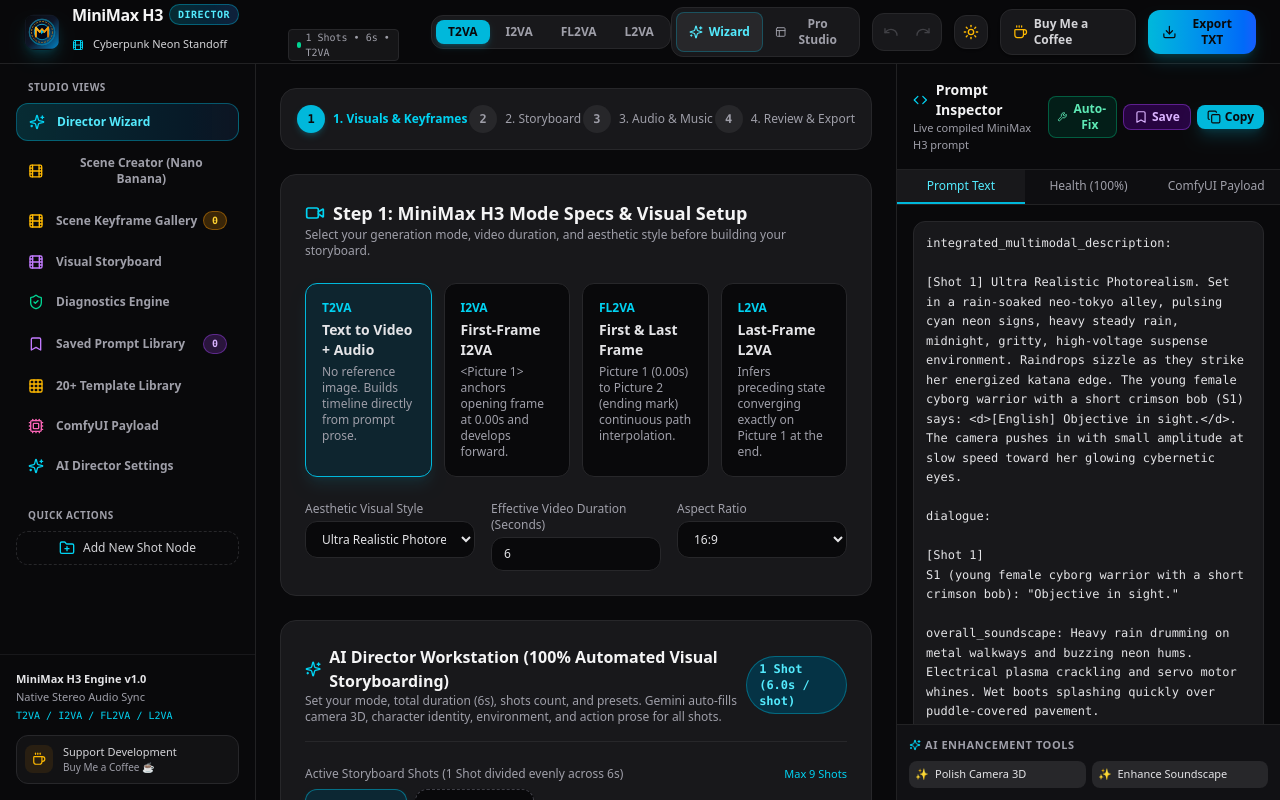
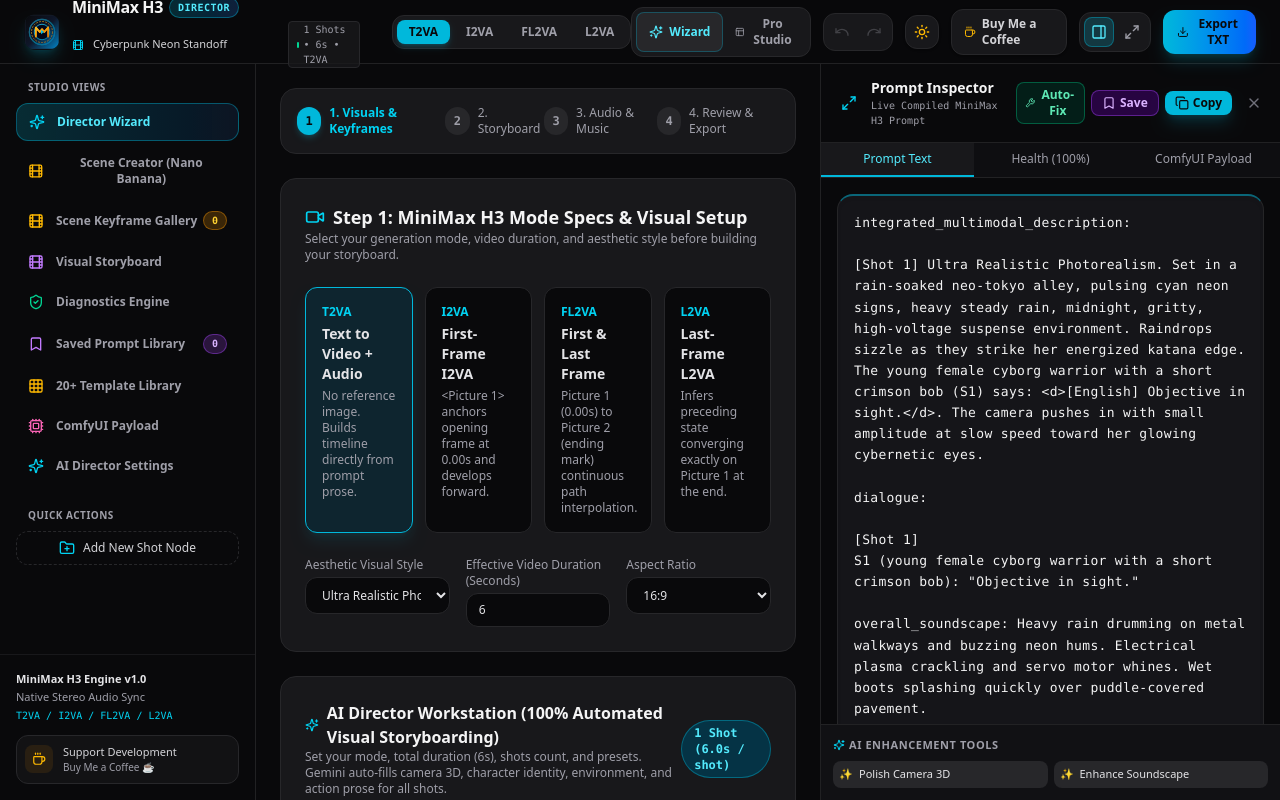
Before and after one commit to theshubzworld/MiniMax-H3-Director, a React (Vite) app: page / in a window 1280 px wide. Built offline with nearby package versions, Linux system fonts and the light colour scheme.

Commit message:
feat: improve Prompt Inspector typography, add expandable widescreen mode & toggle, and clean up director seed presets

```diff
--- a/src/components/ai/AIDirectorPanel.tsx
+++ b/src/components/ai/AIDirectorPanel.tsx
@@ -87,6 +87,7 @@
   const [idea, setIdea] = useState('');
   const [narrativeStyle, setNarrativeStyle] = useState<NarrativeStyle>('Live-Action Realism');
   const [isGenerating, setIsGenerating] = useState(false);
+  const [showAllSeeds, setShowAllSeeds] = useState(false);
 
   const activeShots = project.shots;
   const currentShotCount = activeShots.length;
@@ -293,12 +294,22 @@
 
         {/* Story Vision Seed Quick Presets */}
         <div>
-          <label className="text-xs text-zinc-400 font-medium mb-1.5 flex items-center gap-1.5">
-            <Lightbulb className="w-3.5 h-3.5 text-amber-400" />
-            Quick Story Seed Presets (Click to Load Idea)
-          </label>
-          <div className="flex flex-wrap gap-1.5">
-            {STORY_SEED_PRESETS.map((seed) => (
+          <div className="flex items-center justify-between mb-1.5">
+            <label className="text-xs text-zinc-400 font-medium flex items-center gap-1.5">
+              <Lightbulb className="w-3.5 h-3.5 text-amber-400" />
+              <span>Quick Story Seed Presets (Click to Load Idea)</span>
+            </label>
+            <button
+              type="button"
+              onClick={() => setShowAllSeeds(!showAllSeeds)}
+              className="text-[11px] text-cyan-400 hover:text-cyan-300 font-bold transition-all flex items-center gap-1"
+            >
+              <span>{showAllSeeds ? 'Show Less ▴' : `Browse All (${STORY_SEED_PRESETS.length}) ▾`}</span>
+            </button>
+          </div>
+
+          <div className={`flex flex-wrap gap-1.5 transition-all ${showAllSeeds ? 'max-h-56 overflow-y-auto pr-1 p-2 bg-zinc-950/80 rounded-xl border border-zinc-800' : ''}`}>
+            {(showAllSeeds ? STORY_SEED_PRESETS : STORY_SEED_PRESETS.slice(0, 6)).map((seed) => (
               <button
                 key={seed.label}
                 type="button"
--- a/src/components/inspector/PromptInspector.tsx
+++ b/src/components/inspector/PromptInspector.tsx
@@ -1,18 +1,32 @@
 import React, { useState } from 'react';
 import { useStudioStore } from '../../store/StudioStore';
-import { Copy, Check, Sparkles, Wrench, FileText, Code, Loader2, Bookmark } from 'lucide-react';
+import { Copy, Check, Sparkles, Wrench, FileText, Code, Loader2, Bookmark, X, Maximize2, Minimize2 } from 'lucide-react';
 import { DiagnosticsPanel } from './DiagnosticsPanel';
 import { PromptFormatter } from '../../engine/PromptFormatter';
 import { AIEngine } from '../../ai/AIEngine';
 
 export const PromptInspector: React.FC = () => {
-  const { project, diagnostics, autoFixProject, setProject, savePromptToLibrary } = useStudioStore();
+  const {
+    project,
+    diagnostics,
+    autoFixProject,
+    setProject,
+    savePromptToLibrary,
+    isInspectorOpen,
+    toggleInspectorOpen,
+    isInspectorExpanded,
+    toggleInspectorExpanded,
+  } = useStudioStore();
   const [copied, setCopied] = useState(false);
   const [fixed, setFixed] = useState(false);
   const [saved, setSaved] = useState(false);
   const [isPolishingCam, setIsPolishingCam] = useState(false);
   const [isEnhancingAudio, setIsEnhancingAudio] = useState(false);
   const [activeTab, setActiveTab] = useState<'prompt' | 'health' | 'json'>('prompt');
+
+  if (!isInspectorOpen) return null;
+
+  const widthClass = isInspectorExpanded ? 'w-full md:w-[560px] lg:w-[620px]' : 'w-80 md:w-96 lg:w-[420px] xl:w-[460px]';
 
   const handleCopy = () => {
     navigator.clipboard.writeText(project.compiledPrompt);
@@ -67,15 +81,24 @@
   };
 
   return (
-    <div className="h-full bg-zinc-950 border-l border-zinc-800/80 flex flex-col w-80 lg:w-96 flex-shrink-0">
+    <div className={`h-full bg-zinc-950 border-l border-zinc-800/80 flex flex-col flex-shrink-0 transition-all duration-300 ${widthClass}`}>
       {/* Header */}
-      <div className="p-4 border-b border-zinc-800/80 flex items-center justify-between">
-        <div>
-          <h3 className="font-bold text-sm text-zinc-100 flex items-center gap-2">
-            <Code className="w-4 h-4 text-cyan-400" />
-            Prompt Inspector
-          </h3>
-          <p className="text-[11px] text-zinc-400">Live compiled MiniMax H3 prompt</p>
+      <div className="p-3.5 border-b border-zinc-800/80 flex items-center justify-between gap-2">
+        <div className="flex items-center gap-2">
+          <button
+            type="button"
+            onClick={toggleInspectorExpanded}
+            className="p-1.5 text-zinc-400 hover:text-cyan-400 hover:bg-zinc-900 rounded-lg transition-all"
+            title={isInspectorExpanded ? 'Normal Width (420px)' : 'Expand Widescreen (620px)'}
+          >
+            {isInspectorExpanded ? <Minimize2 className="w-4 h-4 text-purple-400" /> : <Maximize2 className="w-4 h-4 text-cyan-400" />}
+          </button>
+          <div>
+            <h3 className="font-bold text-sm text-zinc-100 flex items-center gap-1.5">
+              <span>Prompt Inspector</span>
+            </h3>
+            <p className="text-[10px] text-zinc-400 font-mono">Live Compiled MiniMax H3 Prompt</p>
+          </div>
         </div>
 
         <div className="flex items-center gap-1.5">
@@ -84,13 +107,13 @@
             onClick={handleAutoFix}
             className={`px-2 py-1 border text-xs font-semibold rounded-lg flex items-center gap-1 transition-all ${
               fixed
-                ? 'bg-emerald-500 text-zinc-950 border-emerald-400 shadow-md shadow-emerald-500/20'
+                ? 'bg-emerald-500 text-zinc-950 border-emerald-400 shadow-md'
                 : 'bg-emerald-950/60 border-emerald-500/40 text-emerald-300 hover:bg-emerald-900/60'
             }`}
             title="Auto-Fix Formatting & Compliance"
           >
             {fixed ? <Check className="w-3.5 h-3.5" /> : <Wrench className="w-3.5 h-3.5" />}
-            <span>{fixed ? 'Fixed!' : 'Auto-Fix'}</span>
+            <span className="hidden sm:inline">{fixed ? 'Fixed!' : 'Auto-Fix'}</span>
           </button>
 
           <button
@@ -104,7 +127,7 @@
             title="Save Prompt to Library"
           >
             {saved ? <Check className="w-3.5 h-3.5" /> : <Bookmark className="w-3.5 h-3.5" />}
-            <span>{saved ? 'Saved!' : 'Save'}</span>
+            <span className="hidden sm:inline">{saved ? 'Saved!' : 'Save'}</span>
           </button>
 
           <button
@@ -114,6 +137,15 @@
           >
             {copied ? <Check className="w-3.5 h-3.5" /> : <Copy className="w-3.5 h-3.5" />}
             <span>{copied ? 'Copied!' : 'Copy'}</span>
+          </button>
+
+          <button
+            type="button"
+            onClick={toggleInspectorOpen}
+            className="p-1 text-zinc-500 hover:text-zinc-200 hover:bg-zinc-900 rounded-lg transition-all ml-1"
+            title="Close Inspector Panel"
+          >
+            <X className="w-4 h-4" />
           </button>
         </div>
       </div>
@@ -160,7 +192,7 @@
       {/* Content */}
       <div className="flex-1 overflow-y-auto p-4 space-y-4">
         {activeTab === 'prompt' && (
-          <div className="bg-zinc-900 border border-zinc-800 rounded-xl p-3 font-mono text-xs text-zinc-200 leading-relaxed whitespace-pre-wrap select-all">
+          <div className="bg-zinc-900/90 border border-zinc-800/90 rounded-2xl p-4 font-mono text-[13px] text-zinc-100 leading-relaxed whitespace-pre-wrap select-all shadow-inner tracking-wide overflow-x-auto border-t-2 border-t-cyan-500/50">
             {project.compiledPrompt}
           </div>
         )}
--- a/src/components/layout/Header.tsx
+++ b/src/components/layout/Header.tsx
@@ -1,12 +1,25 @@
 import React from 'react';
 import { useStudioStore } from '../../store/StudioStore';
 import { useHistoryStore } from '../../store/HistoryStore';
-import { Video, Undo, Redo, Download, Sparkles, Layout, Sun, Moon, Film, Coffee } from 'lucide-react';
+import { Video, Undo, Redo, Download, Sparkles, Layout, Sun, Moon, Film, Coffee, PanelRight, Maximize2, Minimize2 } from 'lucide-react';
 import { MiniMaxMode } from '../../types/project';
 import { PromptFormatter } from '../../engine/PromptFormatter';
 
 export const Header: React.FC = () => {
-  const { project, setProject, updateSettings, setMode, activeView, setActiveView, theme, toggleTheme } = useStudioStore();
+  const {
+    project,
+    setProject,
+    updateSettings,
+    setMode,
+    activeView,
+    setActiveView,
+    theme,
+    toggleTheme,
+    isInspectorOpen,
+    toggleInspectorOpen,
+    isInspectorExpanded,
+    toggleInspectorExpanded,
+  } = useStudioStore();
   const { undo, redo, canUndo, canRedo } = useHistoryStore();
 
   const handleModeChange = (mode: MiniMaxMode) => {
@@ -156,6 +169,37 @@
           <span className="hidden sm:inline">Buy Me a Coffee</span>
         </a>
 
+        {/* Toggle Prompt Inspector & Expand Widescreen Buttons */}
+        <div className="flex items-center gap-1 bg-zinc-900 p-1 rounded-xl border border-zinc-800">
+          <button
+            type="button"
+            onClick={toggleInspectorOpen}
+            className={`p-1.5 rounded-lg text-xs font-semibold flex items-center gap-1 transition-all ${
+              isInspectorOpen
+                ? 'bg-cyan-500/20 text-cyan-300 border border-cyan-500/40'
+                : 'text-zinc-400 hover:text-zinc-200'
+            }`}
+            title={isInspectorOpen ? 'Hide Prompt Inspector' : 'Show Prompt Inspector'}
+          >
+            <PanelRight className="w-4 h-4" />
+          </button>
+
+          {isInspectorOpen && (
+            <button
+              type="button"
+              onClick={toggleInspectorExpanded}
+              className={`p-1.5 rounded-lg text-xs font-semibold transition-all ${
+                isInspectorExpanded
+                  ? 'bg-purple-500/20 text-purple-300 border border-purple-500/40'
+                  : 'text-zinc-400 hover:text-zinc-200'
+              }`}
+              title={isInspectorExpanded ? 'Normal Width Inspector (384px)' : 'Widescreen Inspector (560px)'}
+            >
+              {isInspectorExpanded ? <Minimize2 className="w-4 h-4" /> : <Maximize2 className="w-4 h-4" />}
+            </button>
+          )}
+        </div>
+
         {/* Export Button */}
         <button
           type="button"
--- a/src/store/StudioStore.ts
+++ b/src/store/StudioStore.ts
@@ -114,8 +114,12 @@
   directorModel: 'gemini-2.5-pro' | 'gemini-3.5-flash' | 'gemini-2.5-flash';
   directorThinkingBudget: number;
   directorMode: 'strict' | 'balanced' | 'creative';
+  isInspectorOpen: boolean;
+  isInspectorExpanded: boolean;
 
   // Actions
+  toggleInspectorOpen: () => void;
+  toggleInspectorExpanded: () => void;
   setProject: (project: StudioProject) => void;
   updateSettings: (settings: Partial<StudioProject['settings']>) => void;
   setMode: (mode: MiniMaxMode) => void;
@@ -278,6 +282,20 @@
     directorModel: (typeof window !== 'undefined' ? (localStorage.getItem('minimax_director_model') as any) : null) || 'gemini-2.5-pro',
     directorThinkingBudget: typeof window !== 'undefined' && localStorage.getItem('minimax_thinking_budget') !== null ? Number(localStorage.getItem('minimax_thinking_budget')) : 4096,
     directorMode: (typeof window !== 'undefined' ? (localStorage.getItem('minimax_director_mode') as any) : null) || 'balanced',
+    isInspectorOpen: typeof window !== 'undefined' ? localStorage.getItem('minimax_inspector_open') !== 'false' : true,
+    isInspectorExpanded: typeof window !== 'undefined' ? localStorage.getItem('minimax_inspector_expanded') === 'true' : false,
+
+    toggleInspectorOpen: () => {
+      const nextState = !get().isInspectorOpen;
+      if (typeof window !== 'undefined') localStorage.setItem('minimax_inspector_open', String(nextState));
+      set({ isInspectorOpen: nextState });
+    },
+
+    toggleInspectorExpanded: () => {
+      const nextState = !get().isInspectorExpanded;
+      if (typeof window !== 'undefined') localStorage.setItem('minimax_inspector_expanded', String(nextState));
+      set({ isInspectorExpanded: nextState });
+    },
 
     setDirectorModel: (model) => {
       if (typeof window !== 'undefined') localStorage.setItem('minimax_director_model', model);
```
